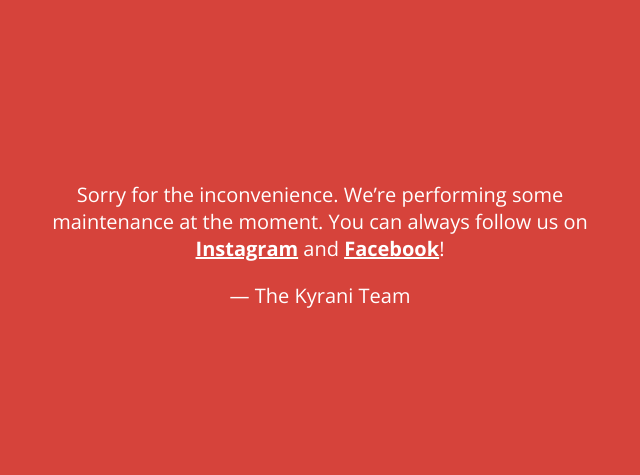
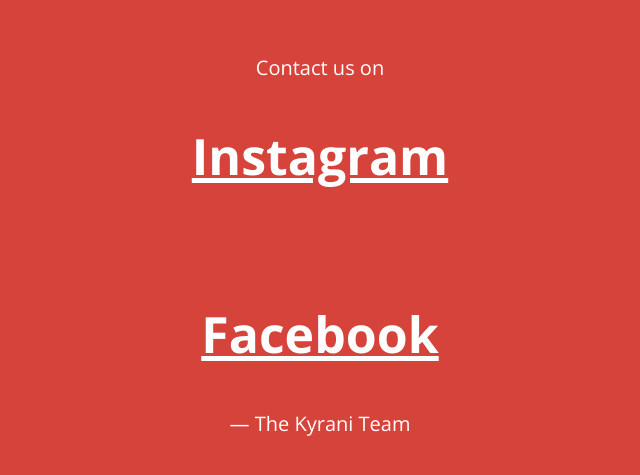
Before and after one commit to kyrani-ca/kyrani-ca.github.io, a plain HTML site: page index.html in a window 1280 px wide. Shown: the part 155-630 px from the top of the page, without its empty margins (320-960 px from the left). Drawn offline with nearby package versions, Linux system fonts and the light colour scheme.

Commit message:
added index.html

```diff
--- a/index.html
+++ b/index.html
@@ -17,7 +17,9 @@
     <!-- <svg xmlns="http://www.w3.org/2000/svg" viewBox="0 0 202.24 202.24"><defs><style>.cls-1{fill:#fff;}</style></defs><title>Asset 3</title><g id="Layer_2" data-name="Layer 2"><g id="Capa_1" data-name="Capa 1"><path class="cls-1" d="M101.12,0A101.12,101.12,0,1,0,202.24,101.12,101.12,101.12,0,0,0,101.12,0ZM159,148.76H43.28a11.57,11.57,0,0,1-10-17.34L91.09,31.16a11.57,11.57,0,0,1,20.06,0L169,131.43a11.57,11.57,0,0,1-10,17.34Z"/><path class="cls-1" d="M101.12,36.93h0L43.27,137.21H159L101.13,36.94Zm0,88.7a7.71,7.71,0,1,1,7.71-7.71A7.71,7.71,0,0,1,101.12,125.63Zm7.71-50.13a7.56,7.56,0,0,1-.11,1.3l-3.8,22.49a3.86,3.86,0,0,1-7.61,0l-3.8-22.49a8,8,0,0,1-.11-1.3,7.71,7.71,0,1,1,15.43,0Z"/></g></g></svg> -->
     <!-- <h1>We&rsquo;ll be back soon!</h1> -->
     <div>
-        <p>Sorry for the inconvenience. We&rsquo;re performing some maintenance at the moment. You can always follow us on <a href="https://www.instagram.com/kyrani.canada/">Instagram</a> and <a href="https://www.facebook.com/kyrani.canada">Facebook</a>!</p>
+        <p>Contact us on <br>
+			<h1><a href="https://www.instagram.com/kyrani.canada/">Instagram</a> </h1><br>
+			<h1><a href="https://www.facebook.com/kyrani.canada">Facebook</a></h1></p>
         <p>&mdash; The Kyrani Team</p>
     </div>
 </article>
```
